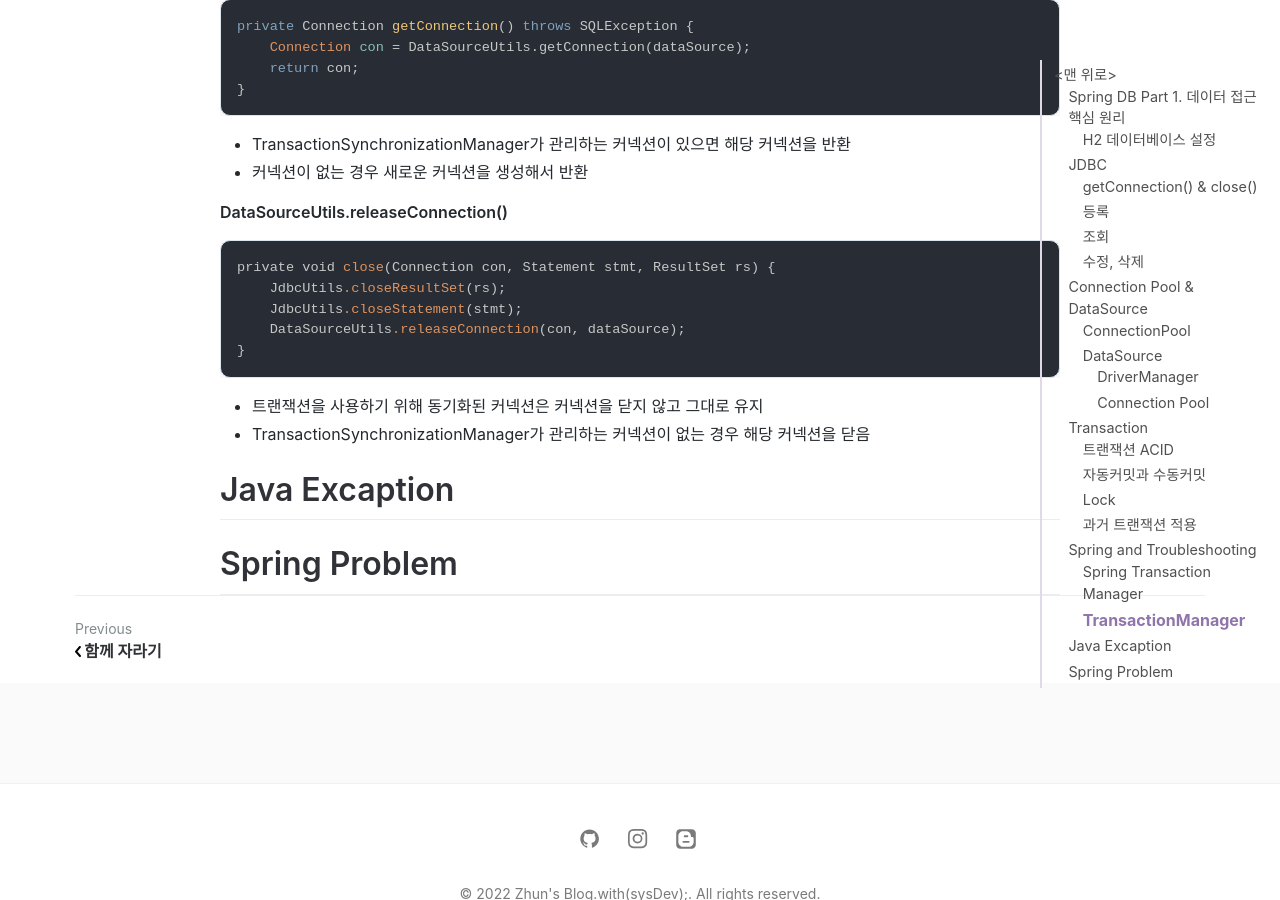
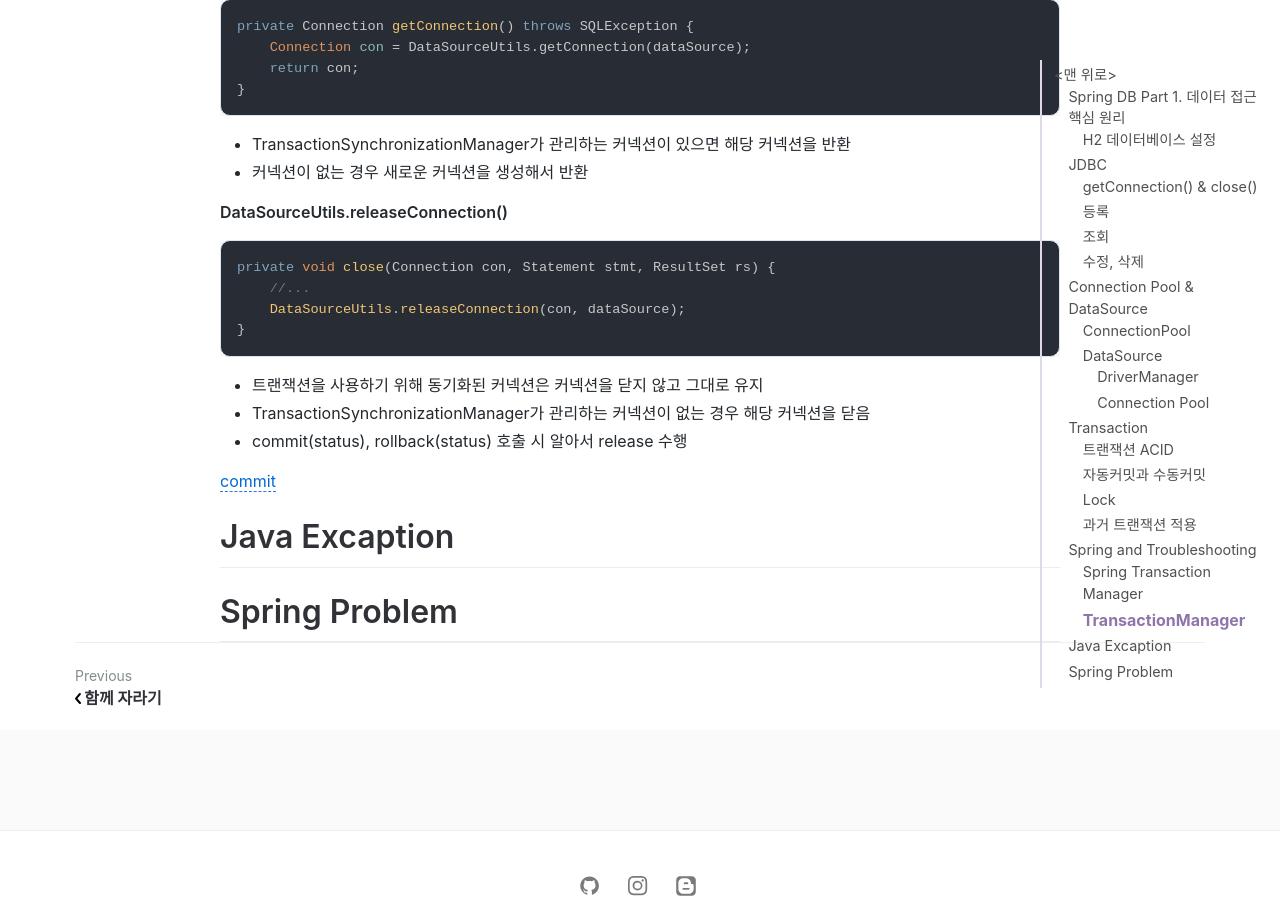
Before and after one commit to jihunparkme/jihunparkme.github.io, a Jekyll site: the page built from _posts/2022-08-08-Spring-DB-Part1.md, in a window 1280 px wide and 900 px high, scrolled down 11787 px. Built offline with Jekyll 4.4.1, drawn with Linux system fonts in a browser that asks for light colours; nearby versions of some CDN libraries; comment, search, counter and statistics services are not loaded.

Commit message:
[Spring & Transaction] TransactionManager (2)

````diff
--- a/_posts/2022-08-08-Spring-DB-Part1.md
+++ b/_posts/2022-08-08-Spring-DB-Part1.md
@@ -511,15 +511,16 @@ private Connection getConnection() throws SQLException {
 
 ```java
 private void close(Connection con, Statement stmt, ResultSet rs) {
-    JdbcUtils.closeResultSet(rs);
-    JdbcUtils.closeStatement(stmt);
+    //...
     DataSourceUtils.releaseConnection(con, dataSource);
 }
 ```
 
 - 트랜잭션을 사용하기 위해 동기화된 커넥션은 커넥션을 닫지 않고 그대로 유지
 - TransactionSynchronizationManager가 관리하는 커넥션이 없는 경우 해당 커넥션을 닫음
+- commit(status), rollback(status) 호출 시 알아서 release 수행
 
+[commit](https://github.com/jihunparkme/Inflearn-Spring-DB/commit/3e878dca32eaf1faecfbbf86272450d1d1174af2)
 
 # Java Excaption
 
````
